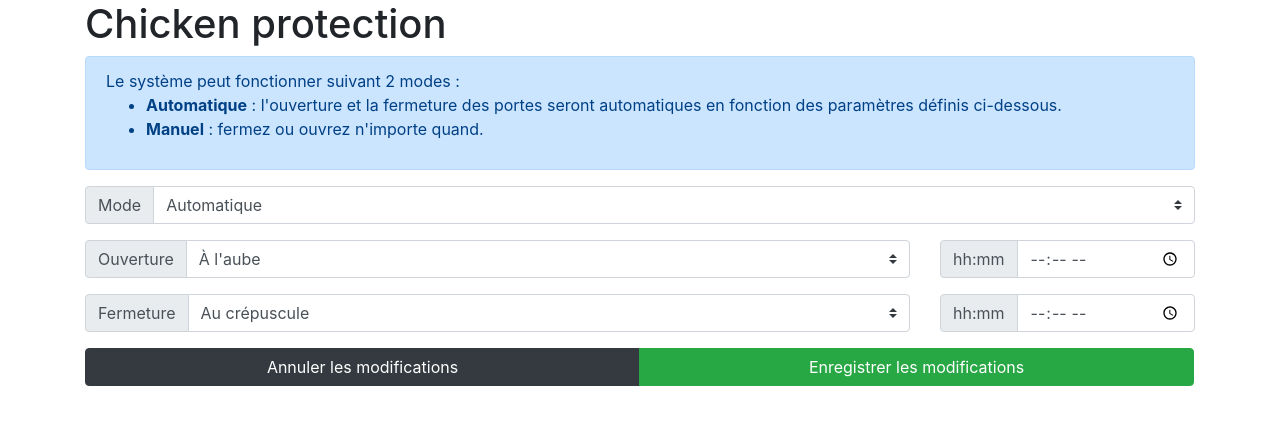
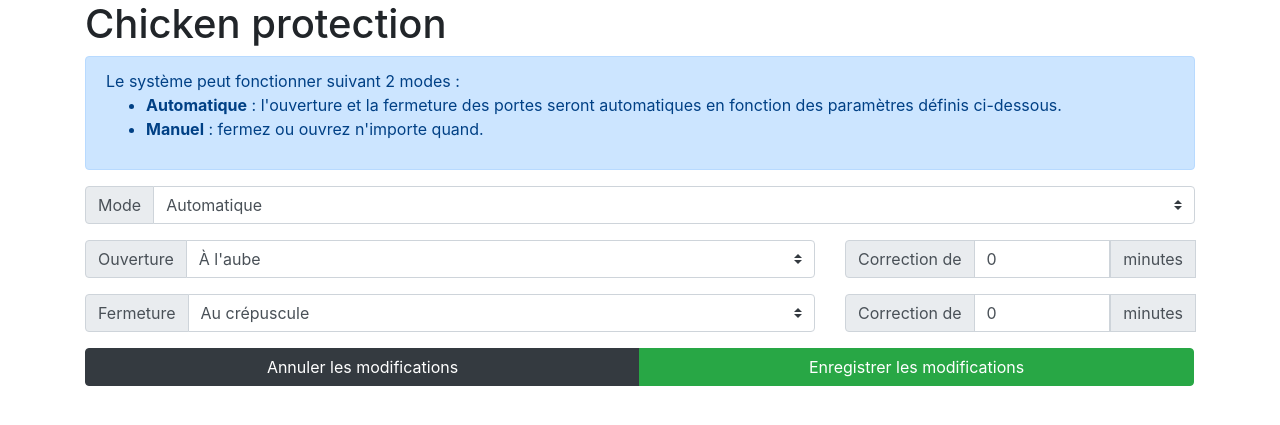
Before and after one commit to GauthLin/ChickenProtection, a Flask app: page / in a window 1280 px wide. Shown: the top 425 px of the page. Run offline with Flask 2, Linux system fonts and the light colour scheme; some libraries are stand-ins or nearby versions.

Commit message:
Finish GUI

```diff
--- a/server.py
+++ b/server.py
@@ -1,11 +1,16 @@
-from flask import Flask, render_template
+from flask import Flask, render_template, request
+
 app = Flask(__name__)
 app.add_url_rule('/node_modules/<path:filename>', endpoint='node_modules',
                  view_func=app.send_static_file)
 
 @app.route("/")
-def hello():
+def index():
 	return render_template("index.html")
+
+@app.route("/save", methods=['POST'])
+def save():
+    return "saved !"
 
 if __name__ == "__main__":
 	app.run(host='0.0.0.0', port=80, debug=True)
--- a/templates/index.html
+++ b/templates/index.html
@@ -5,7 +5,8 @@
     <meta charset="utf-8">
     <meta http-equiv="X-UA-Compatible" content="IE=edge">
     <meta name="viewport" content="width=device-width, initial-scale=1">
-        <link rel="stylesheet" href="{{ url_for('static', filename='css/bootstrap.min.css') }}" />
+    <link rel="stylesheet" href="{{ url_for('static', filename='css/bootstrap.min.css') }}"/>
+    <link rel="icon" href="{{ url_for('static', filename='img/favicon.png') }}"/>
 </head>
 <body>
 <div class="container">
@@ -14,83 +15,115 @@
     <div class="alert alert-primary" role="alert">
         Le système peut fonctionner suivant 2 modes :
         <ul>
-                    <li><strong>Automatique</strong> : l'ouverture et la fermeture des portes seront automatiques en fonction des paramètres définis ci-dessous.</li>
+            <li><strong>Automatique</strong> : l'ouverture et la fermeture des portes seront automatiques en fonction
+                des paramètres définis ci-dessous.
+            </li>
             <li><strong>Manuel</strong> : fermez ou ouvrez n'importe quand.</li>
         </ul>
     </div>
+
+    <form action="{{ url_for('save') }}" method="post">
         <div class="input-group mb-3">
             <div class="input-group-prepend">
-                <label class="input-group-text" for="inputGroupSelectMode">Mode</label>
+                <label class="input-group-text" for="ProtectionMode">Mode</label>
             </div>
-              <select class="custom-select" id="inputGroupSelectMode">
+            <select class="custom-select" id="ProtectionMode" name="ProtectionMode">
                 <option selected value="auto">Automatique</option>
                 <option value="manu">Manuel</option>
             </select>
         </div>
 
         <!-- MANUEL -->
-            <section class="row">
-                <div class="btn-group col-md-12" role="group" id="ModeManu">
-                    <button type="button" class="btn btn-danger col-md-6">Fermer la porte</button>
-                    <button type="button" class="btn btn-success col-md-6">Ouvrir la porte</button>
+        <section class="row" id="ModeManu">
+            <div class="col-sm-12">
+                <div class="input-group mb-3">
+                    <div class="input-group-prepend">
+                        <label class="input-group-text" for="inputGroupSelectForce">Maintenir la porte</label>
+                    </div>
+                    <select class="custom-select" name="inputGroupSelectForce" id="inputGroupSelectForce">
+                        <option value="1">Fermée</option>
+                        <option value="2">Ouverte</option>
+                    </select>
+                </div>
             </div>
         </section>
 
         <!-- AUTOMATIQUE -->
         <section id="ModeAuto">
             <div class="row">
-                    <div class="col-sm-9">
+                <div class="col-sm-8">
                     <div class="input-group mb-3">
                         <div class="input-group-prepend">
-                                <label class="input-group-text" for="inputGroupSelectOuverture">Ouverture</label>
+                            <label class="input-group-text" for="OpeningMode">Ouverture</label>
                         </div>
-                            <select class="custom-select" name="inputGroupSelectOuverture" id="inputGroupSelectOuverture">
+                        <select class="custom-select" name="OpeningMode" id="OpeningMode">
                             <option selected value="1">À l'aube</option>
                             <option value="2">À une heure fixe</option>
                         </select>
                     </div>
                 </div>
-                    <div class="col-sm-3">
-                        <div class="input-group mb-3">
+                <div class="col-sm-4">
+                    <div class="input-group mb-3" id="OpeningTimeCorrectionSection">
                         <div class="input-group-prepend">
-                                <label class="input-group-text" for="OuvertureTime">hh:mm</label>
+                            <label class="input-group-text" for="OpeningTimeCorrection">Correction de</label>
                         </div>
-                            <input class="form-control" type="time" name="OuvertureTime" id="OuvertureTime"/>
+                        <input class="form-control" type="number" value="0" step="5" name="OpeningTimeCorrection"
+                               id="OpeningTimeCorrection"/>
+                        <div class="input-group-prepend">
+                            <span class="input-group-text">minutes</span>
+                        </div>
+                    </div>
+                    <div class="input-group mb-3" id="OpeningTimeSection">
+                        <div class="input-group-prepend">
+                            <label class="input-group-text" for="OpeningTime">hh:mm</label>
+                        </div>
+                        <input class="form-control" type="time" name="OpeningTime" id="OpeningTime"/>
                     </div>
                 </div>
             </div>
 
             <div class="row">
-                    <div class="col-sm-9">
+                <div class="col-sm-8">
                     <div class="input-group mb-3">
                         <div class="input-group-prepend">
-                                <label class="input-group-text" for="inputGroupSelectFermeture">Fermeture</label>
+                            <label class="input-group-text" for="ClosingMode">Fermeture</label>
                         </div>
-                            <select class="custom-select" id="inputGroupSelectFermeture">
+                        <select class="custom-select" id="ClosingMode" name="ClosingMode">
                             <option selected value="1">Au crépuscule</option>
                             <option value="2">À une heure fixe</option>
                         </select>
                     </div>
                 </div>
 
-                    <div class="col-sm-3">
-                        <div class="input-group mb-3">
+                <div class="col-sm-4">
+                    <div class="input-group mb-3" id="ClosingTimeSection">
                         <div class="input-group-prepend">
-                                <label class="input-group-text" for="FermetureTime">hh:mm</label>
+                            <label class="input-group-text" for="ClosingTime">hh:mm</label>
                         </div>
-                            <input class="form-control" type="time" name="FermetureTime" id="FermetureTime"/>
+                        <input class="form-control" type="time" name="ClosingTime" id="ClosingTime"/>
+                    </div>
+                    <div class="input-group mb-3" id="ClosingTimeCorrectionSection">
+                        <div class="input-group-prepend">
+                            <label class="input-group-text" for="ClosingTimeCorrection">Correction de</label>
+                        </div>
+                        <input class="form-control" type="number" value="0" step="5" name="ClosingTimeCorrection"
+                               id="ClosingTimeCorrection"/>
+                        <div class="input-group-prepend">
+                            <span class="input-group-text">minutes</span>
                         </div>
                     </div>
                 </div>
+            </div>
+        </section>
 
         <!-- ACTIONS -->
         <div class="row">
             <div class="btn-group col-sm-12" role="group" id="Actions">
-                        <button type="button" class="btn btn-dark col-sm-6">Annuler les modifications</button>
-                        <button type="button" class="btn btn-success col-sm-6">Enregistrer les modifications</button>
+                <button type="reset" class="btn btn-dark col-sm-6" id="FormReset">Annuler les modifications</button>
+                <button type="submit" class="btn btn-success col-sm-6">Enregistrer les modifications</button>
             </div>
         </div>
-            </section>
+    </form>
 </div>
 
 <script src="{{ url_for('static', filename='js/jquery.min.js') }}"></script>
```
Also changed, not shown: static/js/app.js (+40 -7 lines), static/img/favicon.png (added). Lines whose indentation alone changed are shown as unchanged.
